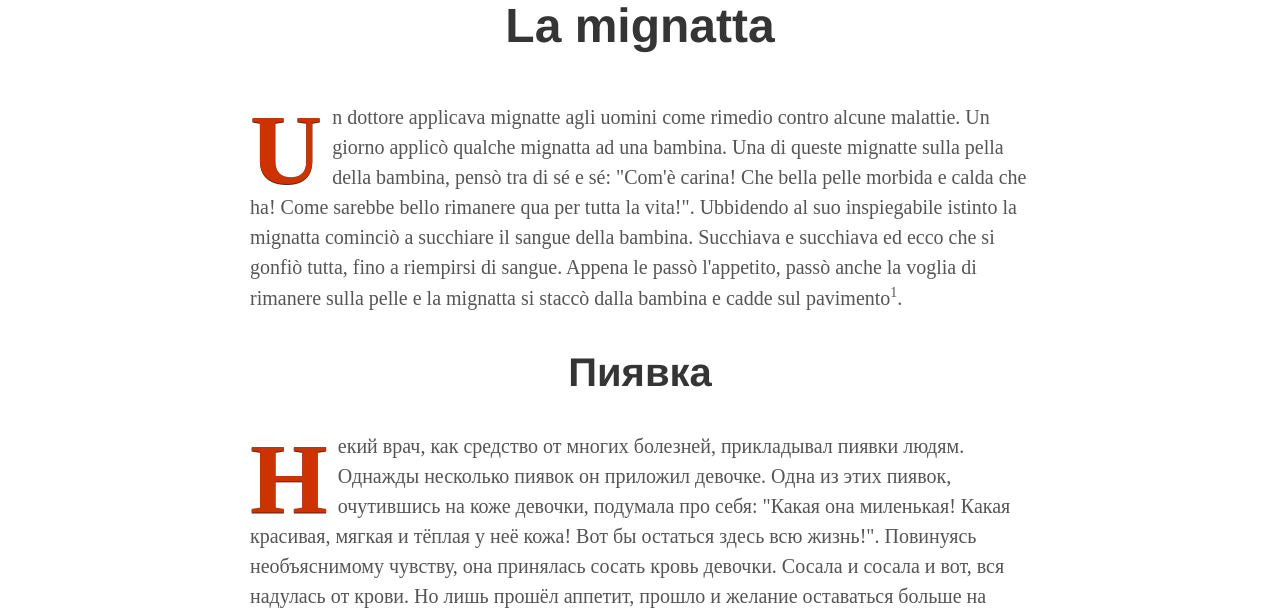
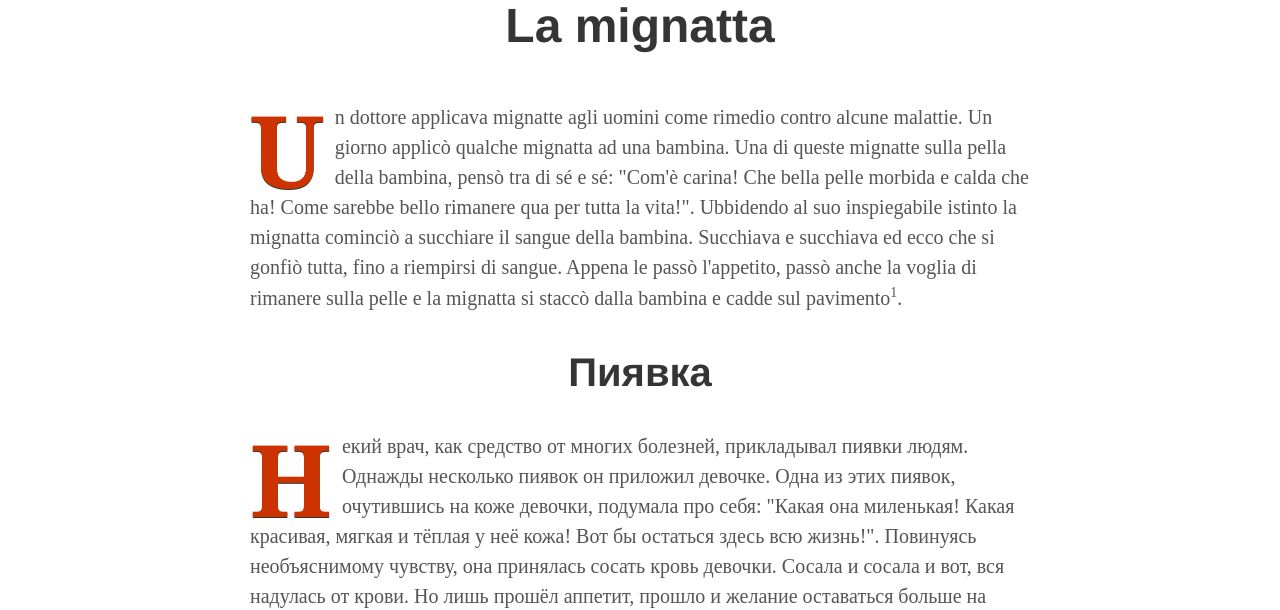
Before and after one commit to postolny/postolny.github.io, a Jekyll site: the page built from _pages/la-mignatta.html, in a window 1280 px wide. Shown: the part 521-1131 px from the top of the page. Built offline with Jekyll 4.4.1, drawn with Linux system fonts in a browser that asks for light colours.

Commit message:
Add files via upload

```diff
--- /dev/null
+++ b/_sass/tale/_fonts.scss
@@ -0,0 +1,9 @@
+@font-face {
+  font-family: 'VertogradUnicode';
+  src: url('/fonts/VertogradUnicode.woff2') format('woff2'),
+       url('/fonts/VertogradUnicode.woff') format('woff'),
+       url('/fonts/VertogradUnicode.otf') format('opentype');
+  font-weight: normal;
+  font-style: normal;
+  font-display: swap;
+}
--- a/_sass/tale/_layout.scss
+++ b/_sass/tale/_layout.scss
@@ -704,15 +704,30 @@ a:hover .footer-icon--red svg {
   }
 
   p:first-of-type::first-letter, h2 + p::first-letter {
-    font-size: 5em;
-    font-weight: bold;
+    font-family: 'VertogradUnicode', 'Georgia', serif;
+    font-size: 3.7em;
+    font-weight: normal;
     float: left;
     margin: 0.15em 0.1em -0.1em 0;
-    line-height: 0.65;
+    line-height: 0.88;
     color: #c30;
-    text-shadow: 0 1px 0 rgba(0, 0, 0, 0.8), 0 -1px 0 rgba(255, 255, 255, 1);
+    text-shadow: none;
+  }
+
+  &.fallback-font {
+    p:first-of-type::first-letter, h2 + p::first-letter {
+      font-family: Georgia;
+      font-size: 5em;
+      font-weight: bold;
+      float: left;
+      margin: 0.15em 0.1em -0.1em 0;
+      line-height: 0.65;
+      color: #c30;
+      text-shadow: 0 1px 0 rgba(0, 0, 0, 0.8), 0 -1px 0 #fff;
+    }
   }
 }
+
 
 .float_left {
   margin: 10px 40px 30px 0;
```
